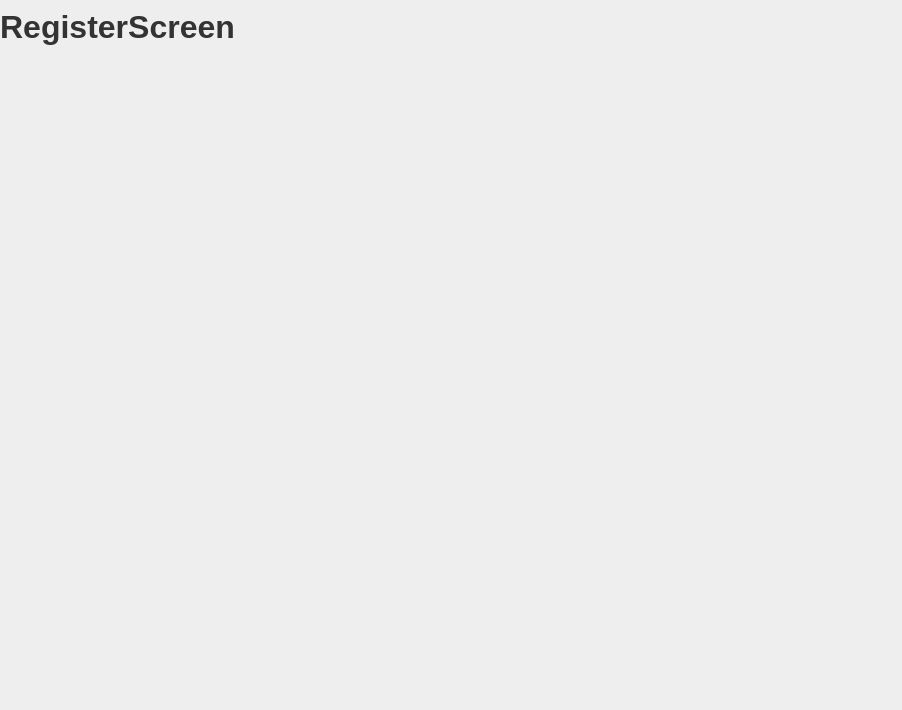
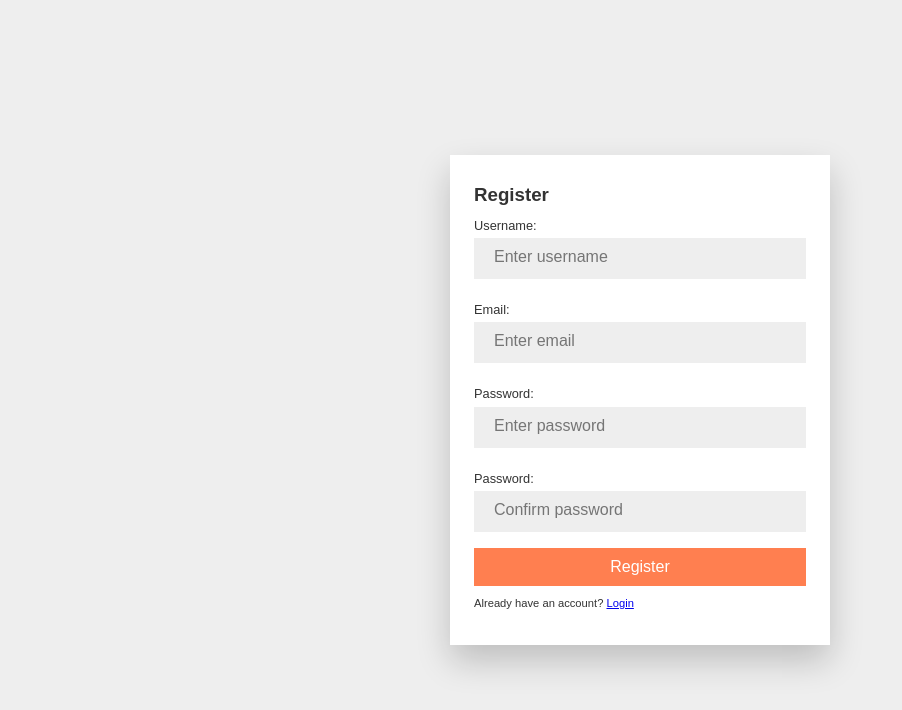
Before and after one commit to julia-kocik/mern_rev, a React (Create React App) app in the folder client/: page /register in a window 1280 px wide. Shown: the top 710 px of the page, without its empty margins (0-902 px from the left). Built offline with nearby package versions, Linux system fonts and the light colour scheme.

Commit message:
Add RegisterScreen structure and state variables

```diff
--- a/client/src/components/screens/RegisterScreen.js
+++ b/client/src/components/screens/RegisterScreen.js
@@ -1,11 +1,39 @@
-import React from 'react'
+import React, {useState} from 'react';
+import axios from 'axios';
+import { Link } from 'react-router-dom';
+import "./RegisterScreen.css"
 
 const RegisterScreen = () => {
+  const [username, setUsername] = useState('');
+  const [email, setEmail] = useState('');
+  const [password, setPassword] = useState('');
+  const [confirmpassword, setConfirmPassword] = useState('');
   return (
-    <div>
-        <h1>RegisterScreen</h1>
+    <div className="register-screen">
+      <form className="register-screen__form">
+        <h3 className='register-screen_title'>Register</h3>
+        <div className='form-group'>
+          <label htmlFor='name'>Username:</label>
+          <input type='text' required id='name' placeholder='Enter username' value={username} onChange={(e) => setUsername(e.target.value)}></input>
+        </div>
+        <div className='form-group'>
+          <label htmlFor='password'>Email:</label>
+          <input type='email' required id='email' placeholder='Enter email' value={email} onChange={(e) => setEmail(e.target.value)}></input>
+        </div>
+        <div className='form-group'>
+          <label htmlFor='password'>Password:</label>
+          <input type='password' required id='password' placeholder='Enter password' value={password} onChange={(e) => setPassword(e.target.value)}></input>
+        </div>
+        <div className='form-group'>
+          <label htmlFor='password'>Password:</label>
+          <input type='password' required id='confirmpassword' placeholder='Confirm password' value={confirmpassword} onChange={(e) => setConfirmPassword(e.target.value)}></input>
+        </div>
+        <button type='submit' className='btn btn-primary'>Register</button>
+        <span className='register-screen__subtext'>Already have an account? <Link to='/login'>Login</Link>
+        </span>
+      </form>
     </div>
   )
 }
 
-export default RegisterScreen
+export default RegisterScreen;
```
Also changed, not shown: 1 other file (tests, documents, lock files or other folders).
